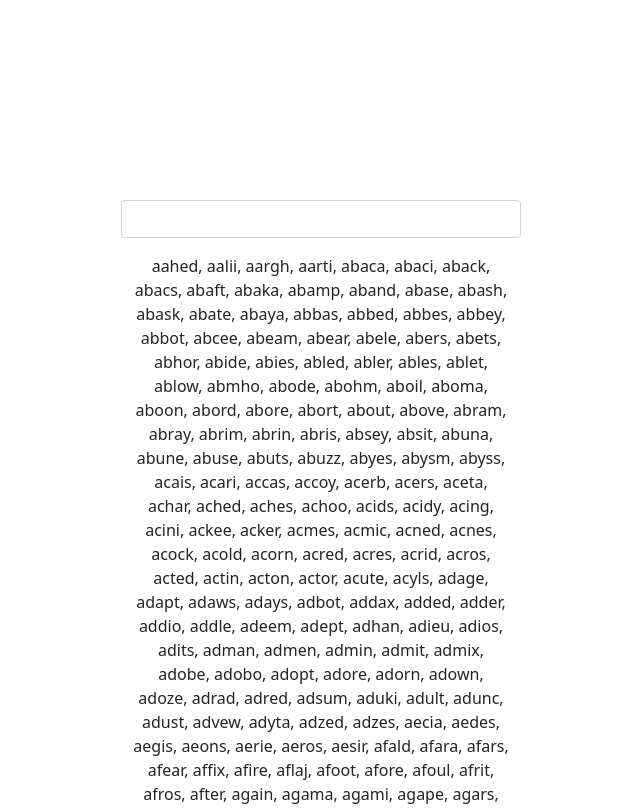
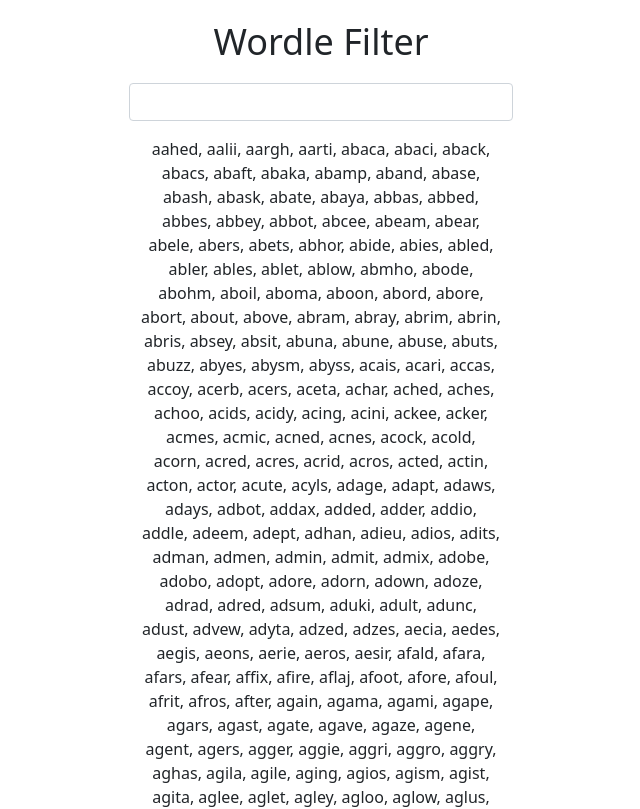
Before and after one commit to paigedwight/wordle-filter, a React (Create React App) app: page / in a window 1280 px wide. Shown: the top 809 px of the page, without its empty margins (319-959 px from the left). Built offline with nearby package versions, Linux system fonts and the light colour scheme.

Commit message:
Styling changes

```diff
--- a/src/App.tsx
+++ b/src/App.tsx
@@ -4,7 +4,12 @@
 
 export default function App() {
     return (
-        <Container style={{ maxWidth: "400px" }}>
+        <Container
+            style={{ maxWidth: "400px", padding: "20px", textAlign: "center" }}
+        >
+            <h1 style={{ marginBottom: "20px", fontSize: "36px" }}>
+                Wordle Filter
+            </h1>
             <WordleFilter />
         </Container>
     );
--- a/src/WordleFilter.tsx
+++ b/src/WordleFilter.tsx
@@ -65,7 +65,7 @@
         setGuesses([...guesses]);
     }
 
-    function speculate(guesses: Guess[]): string[] {
+    function eliminate(guesses: Guess[]): string[] {
         let remainingWords = [...wordList];
         guesses.forEach((guess) => {
             guess.letters.forEach((guessLetter, index) => {
@@ -90,12 +90,11 @@
         return remainingWords;
     }
 
-    const possibilities = speculate(guesses);
+    const possibilities = eliminate(guesses);
 
     return (
         <Col
             style={{
-                paddingTop: "200px",
                 textAlign: "center",
             }}
         >
```
